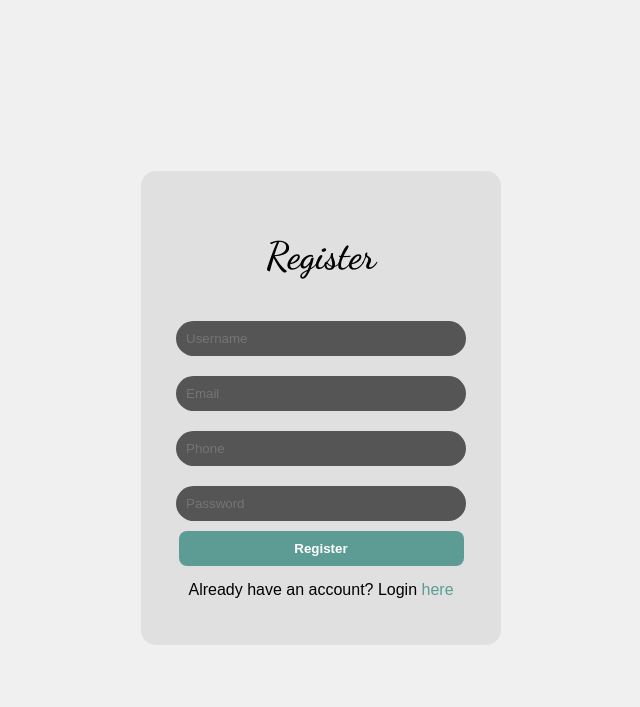
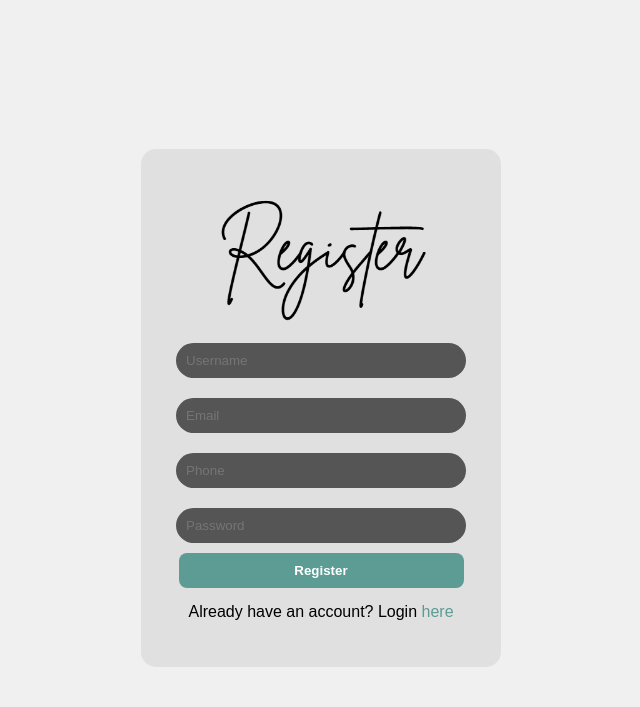
Before and after one commit to DhavalBavda/TravelBloggingPlatform-PHP, a PHP site: page /Travel_Blogging_Platform/views/register.php in a window 1280 px wide. Shown: the top 707 px of the page, without its empty margins (319-959 px from the left). Run offline with PHP 8.4, Linux system fonts and the light colour scheme.

Commit message:
Frontend changes

```diff
--- a/public/views/login.php
+++ b/public/views/login.php
@@ -6,7 +6,7 @@
 </head>
 <body>
     <div class="login-box">
-        <h2>Login</h2>
+        <img src="../assets/images/Login.png" style="height: 150px;">
         <form method="post" action="index.php?page=auth&action=login" id = "loginForm">
             <input type="text" name="email" placeholder="Email or Username" required><br>
             <input type="password" name="password" placeholder="Password" required><br>
--- a/public/views/register.php
+++ b/public/views/register.php
@@ -8,7 +8,7 @@
 </head>
 <body>
     <div class="register-box">
-        <h2>Register</h2>
+        <img src="../assets/images/Register.png" style="height: 150px;">
         <form method="post" action="index.php?page=auth&action=register">
             <input type="text" name="username" placeholder="Username" required><br>
             <input type="email" name="email" placeholder="Email" required><br>
```
Also changed, not shown: assets/images/Login.png (added), assets/images/Register.png (added).
